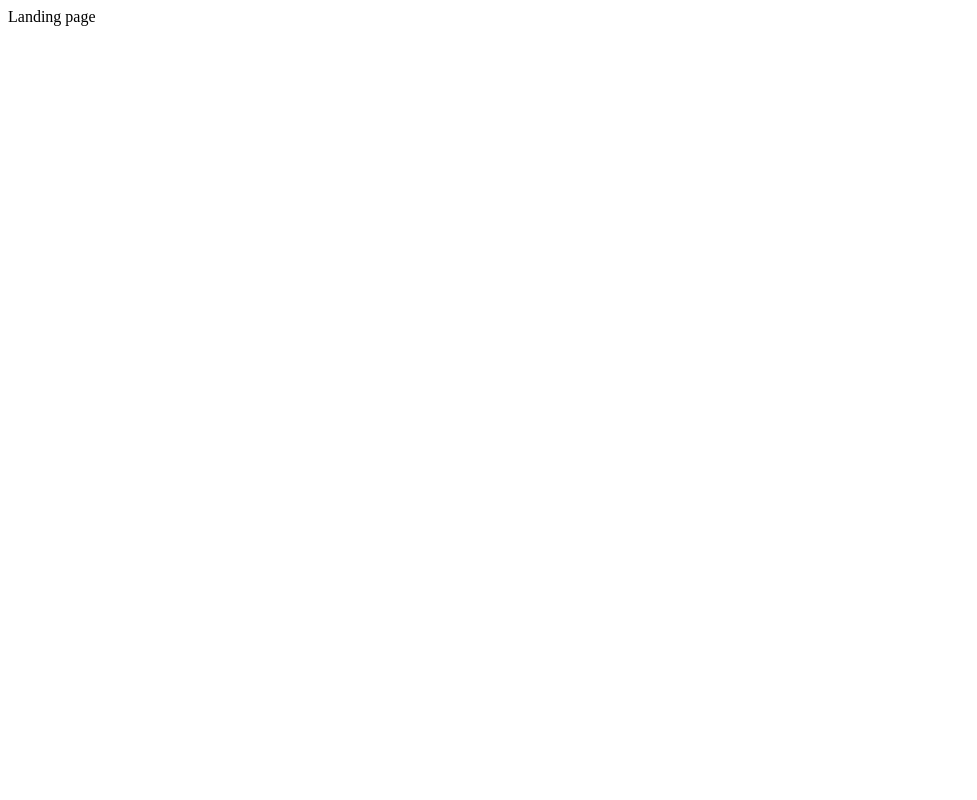
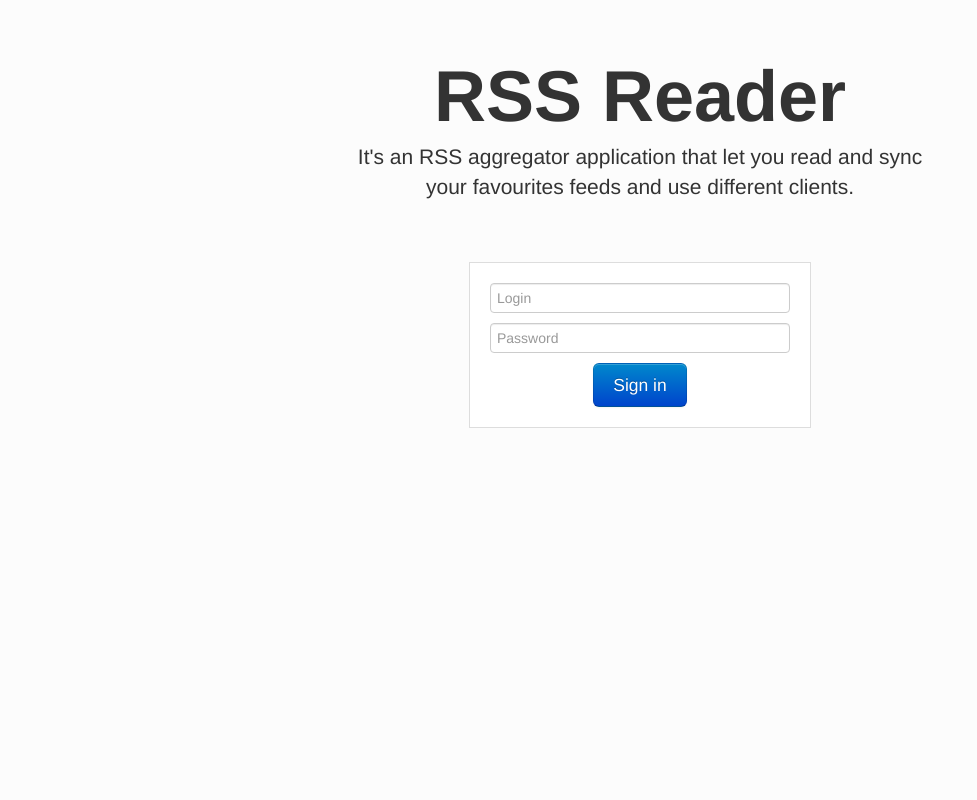
Before and after one commit to volkhin/rssreader, a Flask app: page / in a window 1280 px wide. Before the commit the part shown is almost empty. Shown: the whole page, without its empty margins (0-977 px from the left). Run offline with Flask 2, Linux system fonts and the light colour scheme; parts of the project's set-up code (start-up, migrations or seed data) failed here and were passed over; some libraries are stand-ins or nearby versions.

Commit message:
add main page with login form and disable csrf token for now fix #15

```diff
--- a/rssreader/config.py
+++ b/rssreader/config.py
@@ -8,7 +8,6 @@ class BaseConfig(object):
     PROJECT_ROOT = os.path.abspath(os.path.dirname(os.path.dirname(__file__)))
     DEBUG = False
     TESTING = False
-    # SQLALCHEMY_ECHO = True
     SQLALCHEMY_DATABASE_URI = 'sqlite://'
     SECRET_KEY = 'sdfs3qere75tgubhhj'
     REDIS_CONNECTION_OPTIONS = {}
@@ -17,6 +16,7 @@ class DevelopmentConfig(BaseConfig):
     DEBUG = True
     SQLALCHEMY_ECHO = True
     SQLALCHEMY_DATABASE_URI = 'postgresql://localhost:5432/rssreader'
+    CSRF_ENABLED = False
 
 class ProductionConfig(BaseConfig):
     SQLALCHEMY_DATABASE_URI = 'sqlite:///production.db'
--- a/rssreader/frontend/views.py
+++ b/rssreader/frontend/views.py
@@ -11,4 +11,4 @@ frontend_blueprint = Blueprint('frontend', __name__)
 def index():
     if current_user.is_authenticated():
         return render_template('index.html')
-    return "Landing page"
+    return render_template('intro.html')
--- /dev/null
+++ b/rssreader/templates/intro.html
@@ -0,0 +1,48 @@
+{% extends 'layout.html' %}
+
+{% block css %}
+{{ super() }}
+<style>
+    body {
+        background-color: #fcfcfc;
+    }
+
+    .container-narrow {
+        width: 600px;
+        margin: 0 auto;
+    }
+
+    .huge-header {
+        text-align: center;
+        margin: 60px 0;
+    }
+
+    .huge-header h1 {
+        font-size: 72px;
+        line-height: 1;
+    }
+</style>
+{% endblock %}
+
+{% block navbar_header %}
+{% endblock %}
+
+{% block body %}
+<div class="container-narrow">
+    <div class="huge-header">
+        <h1>RSS Reader</h1>
+        <p class="lead">
+        It's an RSS aggregator application that let you read and sync your
+        favourites feeds and use different clients.
+        </p>
+    </div>
+
+    <form class="form-signin" method="post" action="/login">
+        <input type="text" class="input-block-level" placeholder="Login"
+        id="login" name="login" required>
+        <input type="password" class="input-block-level" placeholder="Password"
+        id="password" name="password" required>
+        <input type="submit" class="btn btn-large btn-primary" value="Sign in">
+    </form>
+</div>
+{% endblock %}
--- a/rssreader/templates/layout.html
+++ b/rssreader/templates/layout.html
@@ -26,7 +26,7 @@
         </script>
     </head>
     <body>
-        {% block header %}
+        {% block navbar_header %}
         <div class="navbar navbar-inverse navbar-static-top">
             <div class="navbar-inner">
                 <div class="container">
```
